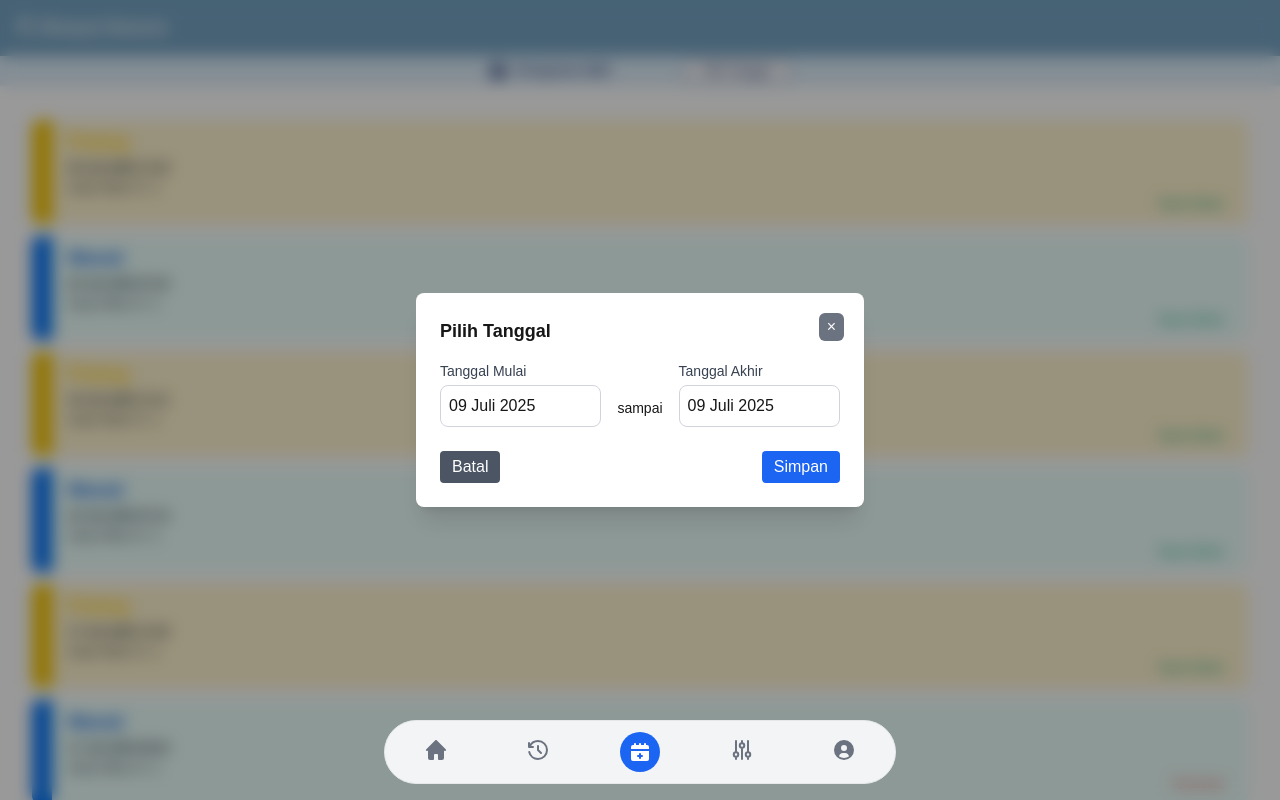
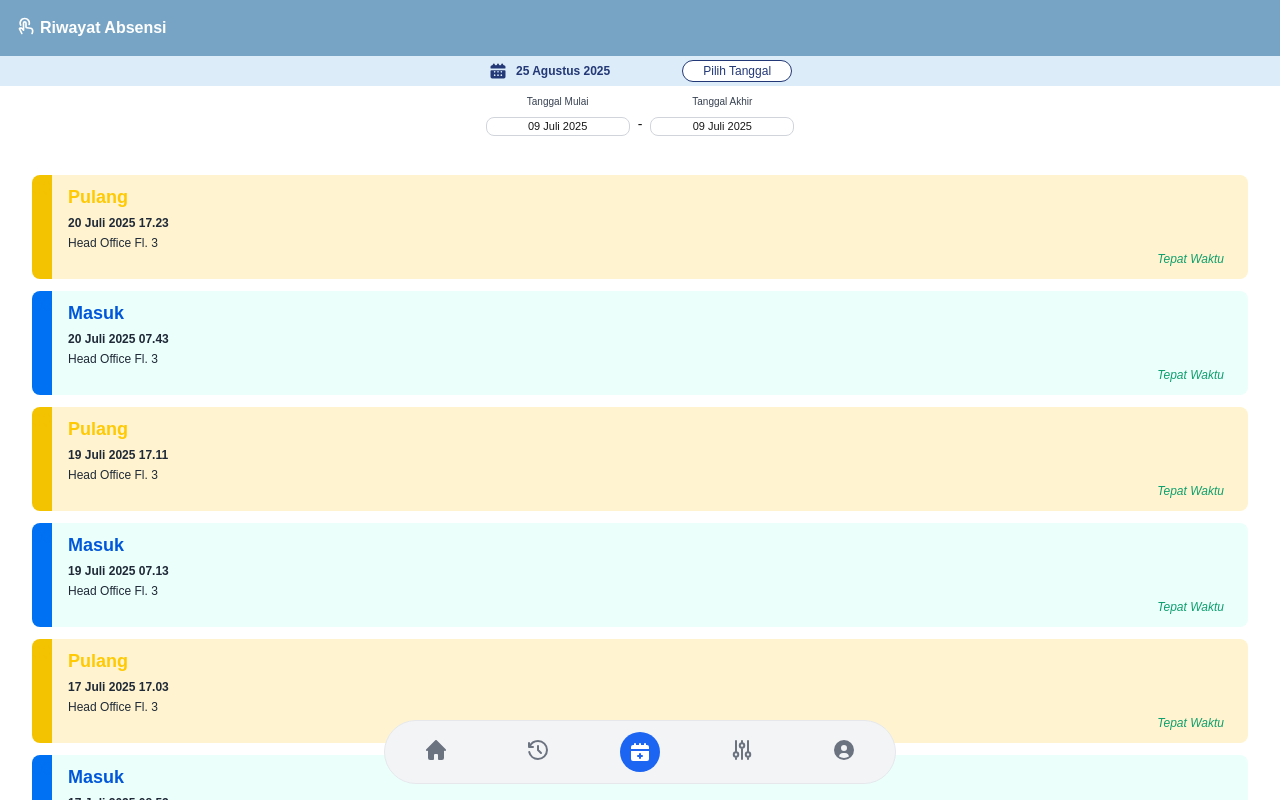
Before and after one commit to Nazarnazz/hrms-ui, a Next.js app: page /user/riwayat in a window 1280 px wide. Both pictures are taken after a click on the button "Pilih Tanggal". Shown: the top 800 px of the page. Built offline with nearby package versions, Linux system fonts and the light colour scheme.

Commit message:
riwayat absensi - perbaikan 3

```diff
--- a/src/app/user/riwayat/page.js
+++ b/src/app/user/riwayat/page.js
@@ -1,6 +1,6 @@
 "use client";
 import Navigation from "@/app/components/menu-items/navigation-user";
-import { Dialog, DialogActions, DialogBody, DialogDescription, DialogTitle } from "@/app/components/element/dialog";
+// import { Dialog, DialogActions, DialogBody, DialogDescription, DialogTitle } from "@/app/components/element/dialog";
 import { useState } from "react";
 import Datepicker from "react-datepicker";
 import { id } from "date-fns/locale";
@@ -128,7 +128,7 @@ export default function Riwayat() {
           <div className="flex justify-right">
             <button
               onClick={() => {
-                setIsDateOpen(true);
+                setIsDateOpen(!isDateOpen);
               }}
               className="bg-white border-1 border-blue-900 text-blue-900 py-0.5 px-5 text-xs rounded-full "
             >
@@ -136,6 +136,44 @@ export default function Riwayat() {
             </button>
           </div>
         </div>
+        {isDateOpen && (
+          <div className="px-5">
+            <div className="justify-center px-6 flex gap-2 z-10 py-1 mx-auto mt-1 w-full max-w-screen-sm text-base flex-row items-center">
+              <div className="pl-8">
+                <label className="block mb-1 text-[10px] font-medium text-center text-gray-700 dark:text-white">Tanggal Mulai</label>
+                <Datepicker
+                  selected={startDate}
+                  onChange={handleStartChange}
+                  selectsStart
+                  startDate={startDate}
+                  endDate={endDate}
+                  dateFormat="dd MMMM yyyy"
+                  locale={id}
+                  placeholderText="Pilih tanggal mulai"
+                  className="border text-[11px] text-center border-gray-300 rounded-lg"
+                />
+              </div>
+
+              <div className="text-sm text-center mt-4">-</div>
+
+              <div className="pr-8">
+                <label className="block mb-1 text-[10px] text-center font-medium text-gray-700 dark:text-white">Tanggal Akhir</label>
+                <Datepicker
+                  selected={endDate}
+                  onChange={handleEndChange}
+                  selectsEnd
+                  startDate={startDate}
+                  endDate={endDate}
+                  minDate={startDate}
+                  dateFormat="dd MMMM yyyy"
+                  locale={id}
+                  placeholderText="Pilih tanggal akhir"
+                  className="border border-gray-300 rounded-lg text-[11px] text-center"
+                />
+              </div>
+            </div>
+          </div>
+        )}
 
         <div className="px-4">
           <div className="my-7"></div>
@@ -163,47 +201,6 @@ export default function Riwayat() {
           ))}
         </div>
 
-        <Dialog open={isDateOpen} onClose={() => setIsDateOpen(false)}>
-          <>
-            <DialogTitle>Pilih Tanggal</DialogTitle>
-            <DialogDescription></DialogDescription>
-            <DialogBody>
-              <div className="flex flex-col gap-4 sm:flex-row sm:items-center">
-                <div className="w-full max-w-xs">
-                  <label className="block mb-1 text-sm font-medium text-gray-700 dark:text-white">Tanggal Mulai</label>
-                  <Datepicker selected={startDate} onChange={handleStartChange} selectsStart startDate={startDate} endDate={endDate} dateFormat="dd MMMM yyyy" locale={id} className="w-full border border-gray-300 rounded-lg p-2" />
-                </div>
-                <div className=" text-sm text-center sm:mt-7">sampai</div>
-                <div className="w-full max-w-xs">
-                  <label className="block mb-1 text-sm font-medium text-gray-700 dark:text-white">Tanggal Akhir</label>
-                  <Datepicker
-                    selected={endDate}
-                    onChange={handleEndChange}
-                    selectsEnd
-                    startDate={startDate}
-                    endDate={endDate}
-                    minDate={startDate}
-                    dateFormat="dd MMMM yyyy"
-                    locale={id}
-                    className="w-full border border-gray-300 rounded-lg p-2"
-                  />
-                </div>
-              </div>
-            </DialogBody>
-            <DialogActions>
-              <div className="mt-6 grid grid-cols-2 gap-2">
-                <div className="justify">
-                  <button className="px-3 py-1 rounded bg-gray-600 text-white hover:bg-gray-700" onClick={() => setIsDateOpen(false)}>
-                    Batal
-                  </button>
-                </div>
-                <div className="flex justify-end gap-2">
-                  <button className="px-3 py-1 rounded bg-blue-600 text-white hover:bg-blue-950">Simpan</button>
-                </div>
-              </div>
-            </DialogActions>
-          </>
-        </Dialog>
         <Navigation />
       </div>
     </>
```
